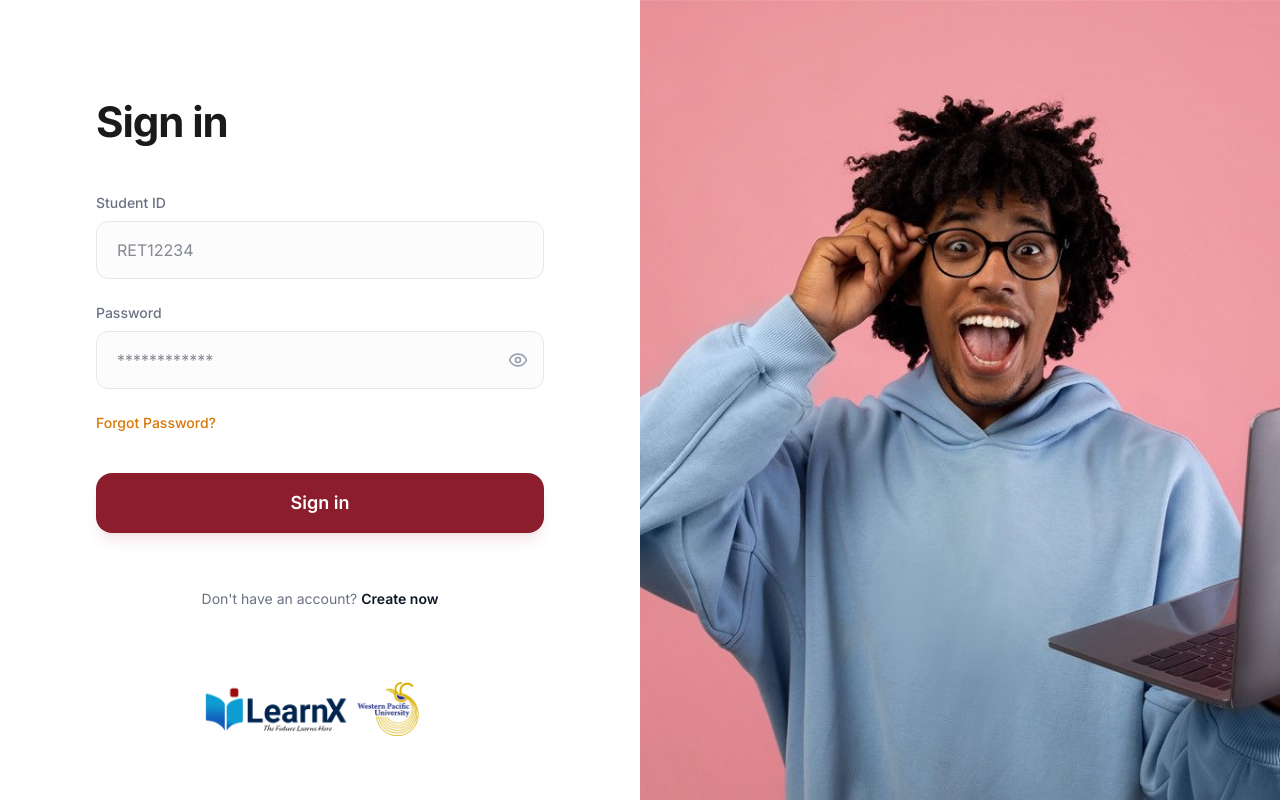
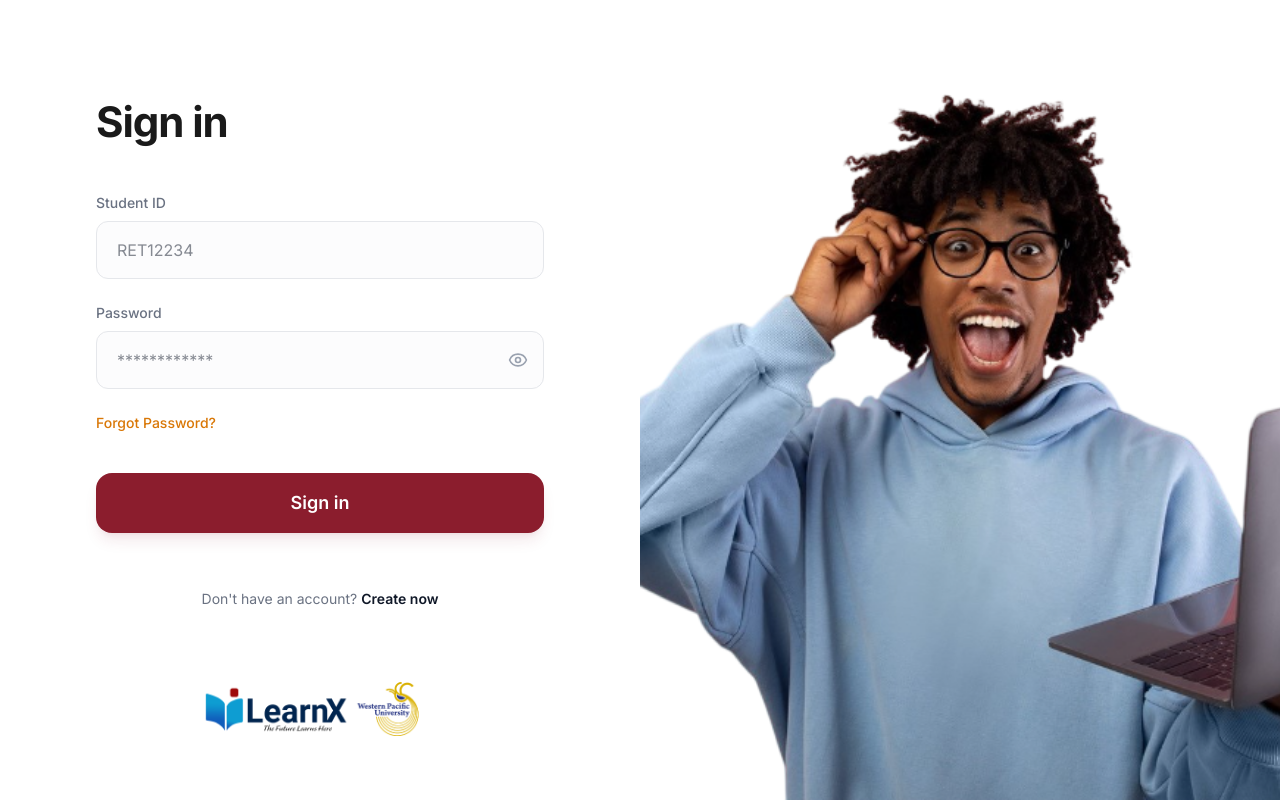
Before and after one commit to Sihas01/LearnX, a Next.js app: page /login in a window 1280 px wide. Built offline with nearby package versions, Linux system fonts and the light colour scheme.

Commit message:
change background image in signIn

```diff
--- a/src/app/login/page.tsx
+++ b/src/app/login/page.tsx
@@ -107,7 +107,7 @@ export default function LoginPage() {
 
                         <button
                             type="submit"
-                            className="mt-4 w-full rounded-2xl bg-[#8B1D2D] py-4 text-lg font-semibold text-white transition-all hover:bg-[#a62337] active:scale-[0.98] shadow-lg shadow-[#8B1D2D]/10"
+                            className="mt-4 w-full rounded-2xl bg-[#8B1D2D] py-4 text-lg font-semibold text-white transition-all hover:bg-[#a62337] active:scale-[0.98] shadow-lg shadow-[#8B1D2D]/10 cursor-pointer"
                         >
                             Sign in
                         </button>
@@ -126,9 +126,9 @@ export default function LoginPage() {
                 </div>
             </div>
 
-            <div className="hidden lg:block lg:w-1/2 bg-[#FBCFE8]">
+            <div className="hidden lg:block lg:w-1/2 bg-[#FFFFFF]">
                 <div className="h-full w-full" style={{
-                    backgroundImage: "url('/Hero_image_new_2.jpg')",
+                    backgroundImage: "url('/sigin.png')",
                     backgroundRepeat: 'no-repeat',
                     backgroundSize: 'cover',
                     backgroundPosition: 'left',
--- a/src/app/register/page.tsx
+++ b/src/app/register/page.tsx
@@ -233,7 +233,7 @@ export default function RegisterPage() {
 
                         <button
                             type="submit"
-                            className="mt-6 w-full rounded-2xl bg-[#8B1D2D] py-4 text-lg font-semibold text-white transition-all hover:bg-[#a62337] active:scale-[0.98] shadow-lg shadow-[#8B1D2D]/10"
+                            className="mt-6 w-full rounded-2xl bg-[#8B1D2D] py-4 text-lg font-semibold text-white transition-all hover:bg-[#a62337] active:scale-[0.98] shadow-lg shadow-[#8B1D2D]/10 cursor-pointer"
                         >
                             Create Account
                         </button>
--- a/src/app/reset-password/page.tsx
+++ b/src/app/reset-password/page.tsx
@@ -166,7 +166,7 @@ function ResetPasswordForm() {
 
             <button
                 type="submit"
-                className="mt-4 w-full rounded-2xl bg-[#8B1D2D] py-4 text-lg font-semibold text-white transition-all hover:bg-[#a62337] active:scale-[0.98] shadow-lg shadow-[#8B1D2D]/10"
+                className="mt-4 w-full rounded-2xl bg-[#8B1D2D] py-4 text-lg font-semibold text-white transition-all hover:bg-[#a62337] active:scale-[0.98] shadow-lg shadow-[#8B1D2D]/10 cursor-pointer"
             >
                 Reset Password
             </button>
```
Also changed, not shown: public/sigin.png (added).
